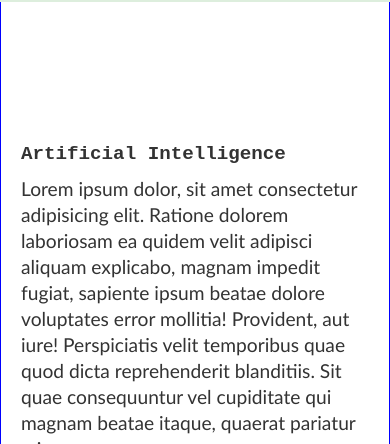
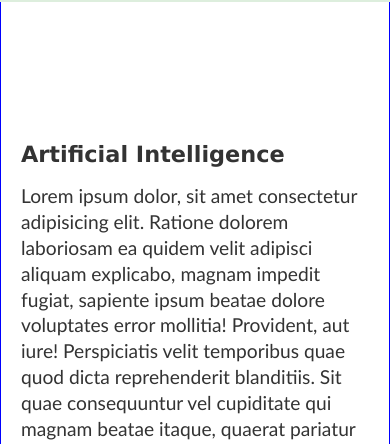
Before and after one commit to Mr-Abraham/Homepage, a plain HTML site: page index.html in a window 390 px wide. Shown: the part 77-521 px from the top of the page. Drawn offline with Linux system fonts and the light colour scheme.

Commit message:
addede the font size of text h2

```diff
--- a/index.html
+++ b/index.html
@@ -216,7 +216,9 @@ header li a.active{
         background: #ded;
     }
     .content .text h2{
-        font-size: 1.2em;
+        font-size: 1.4em;
+        line-height: 1.6;
+        font-family:Verdana, Geneva, Tahoma, sans-serif;
     }
 }
 @media (max-width: 999px){
```
